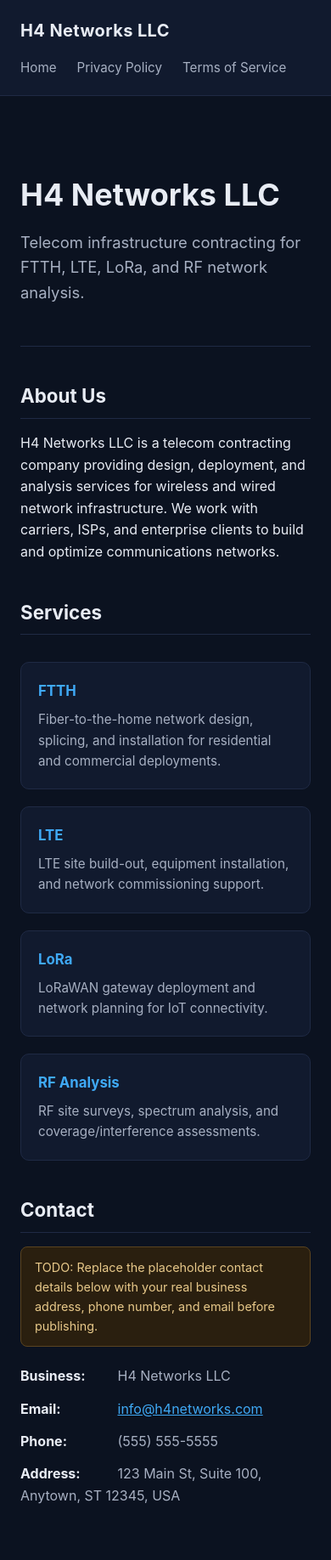
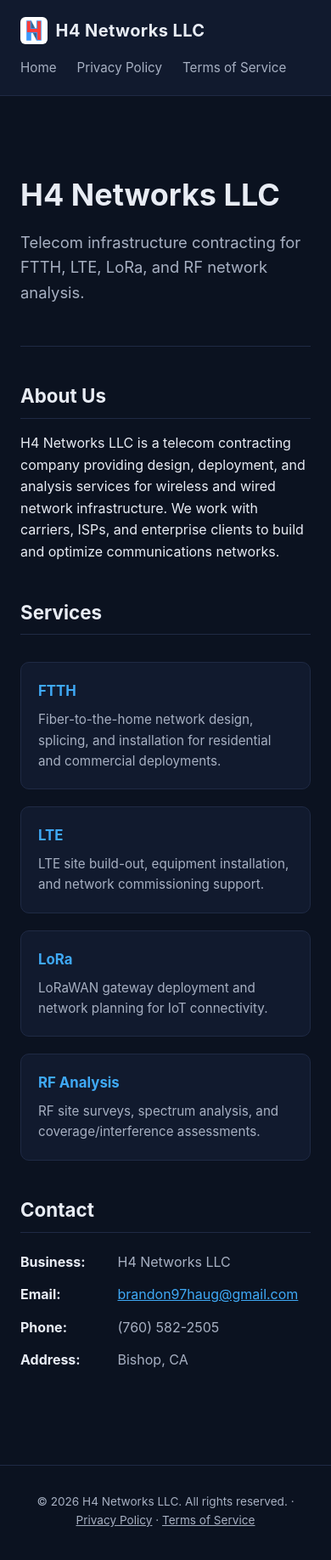
Before and after one commit to hforn/H4-Networks, a plain HTML site: page index.html in a window 390 px wide. Shown: the top 1836 px of the page at 85% size. Drawn offline with Linux system fonts and the light colour scheme.

Commit message:
Add logo, favicon, and real contact info; remove placeholders
Integrate H4 Networks logo and favicon set, replace placeholder
contact details with real business email/phone/location, and
remove TODO notes now that content has been reviewed.

```diff
--- a/assets/style.css
+++ b/assets/style.css
@@ -38,11 +38,23 @@
 }
 
 .brand {
+  display: flex;
+  align-items: center;
+  gap: 0.6rem;
   font-size: 1.25rem;
   font-weight: 700;
   color: var(--text);
   text-decoration: none;
   letter-spacing: 0.02em;
+}
+
+.brand-logo {
+  height: 32px;
+  width: 32px;
+  object-fit: contain;
+  background: #fff;
+  border-radius: 6px;
+  padding: 3px;
 }
 
 .nav-links {
@@ -159,13 +171,3 @@
   font-size: 1.2rem;
   margin-top: 2rem;
 }
-
-.todo {
-  background: #2a1f0f;
-  border: 1px solid #5a4420;
-  color: #e8c98a;
-  border-radius: 8px;
-  padding: 0.75rem 1rem;
-  font-size: 0.9rem;
-  margin: 1rem 0;
-}
--- a/index.html
+++ b/index.html
@@ -5,12 +5,20 @@
 <meta name="viewport" content="width=device-width, initial-scale=1.0">
 <title>H4 Networks LLC | Telecom &amp; RF Contracting</title>
 <meta name="description" content="H4 Networks LLC is a telecom contractor specializing in FTTH, LTE, LoRa, and RF analysis services.">
+<link rel="icon" type="image/svg+xml" href="assets/favicon/favicon.svg">
+<link rel="icon" type="image/png" sizes="96x96" href="assets/favicon/favicon-96x96.png">
+<link rel="shortcut icon" href="assets/favicon/favicon.ico">
+<link rel="apple-touch-icon" sizes="180x180" href="assets/favicon/apple-touch-icon.png">
+<link rel="manifest" href="assets/favicon/site.webmanifest">
 <link rel="stylesheet" href="assets/style.css">
 </head>
 <body>
 <header>
   <div class="nav">
-    <a class="brand" href="index.html">H4 Networks LLC</a>
+    <a class="brand" href="index.html">
+      <img src="assets/H4logo.jpg" alt="H4 Networks LLC logo" class="brand-logo">
+      H4 Networks LLC
+    </a>
     <nav class="nav-links">
       <a href="index.html">Home</a>
       <a href="privacy.html">Privacy Policy</a>
@@ -58,14 +66,11 @@
 
   <section>
     <h2>Contact</h2>
-    <div class="todo">
-      TODO: Replace the placeholder contact details below with your real business address, phone number, and email before publishing.
-    </div>
     <ul class="contact-list">
       <li><strong>Business:</strong> H4 Networks LLC</li>
-      <li><strong>Email:</strong> <a href="mailto:info@h4networks.com">info@h4networks.com</a></li>
-      <li><strong>Phone:</strong> (555) 555-5555</li>
-      <li><strong>Address:</strong> 123 Main St, Suite 100, Anytown, ST 12345, USA</li>
+      <li><strong>Email:</strong> <a href="mailto:brandon97haug@gmail.com">brandon97haug@gmail.com</a></li>
+      <li><strong>Phone:</strong> (760) 582-2505</li>
+      <li><strong>Address:</strong> Bishop, CA</li>
     </ul>
   </section>
 </main>
```
Also changed, not shown: privacy.html (+10 -6 lines), terms.html (+10 -6 lines), assets/H4logo.jpg (added), assets/favicon/apple-touch-icon.png (added), assets/favicon/favicon-96x96.png (added), assets/favicon/favicon.ico (added), assets/favicon/favicon.svg (added), assets/favicon/site.webmanifest (added), assets/favicon/web-app-manifest-192x192.png (added), assets/favicon/web-app-manifest-512x512.png (added), 1 other file.
